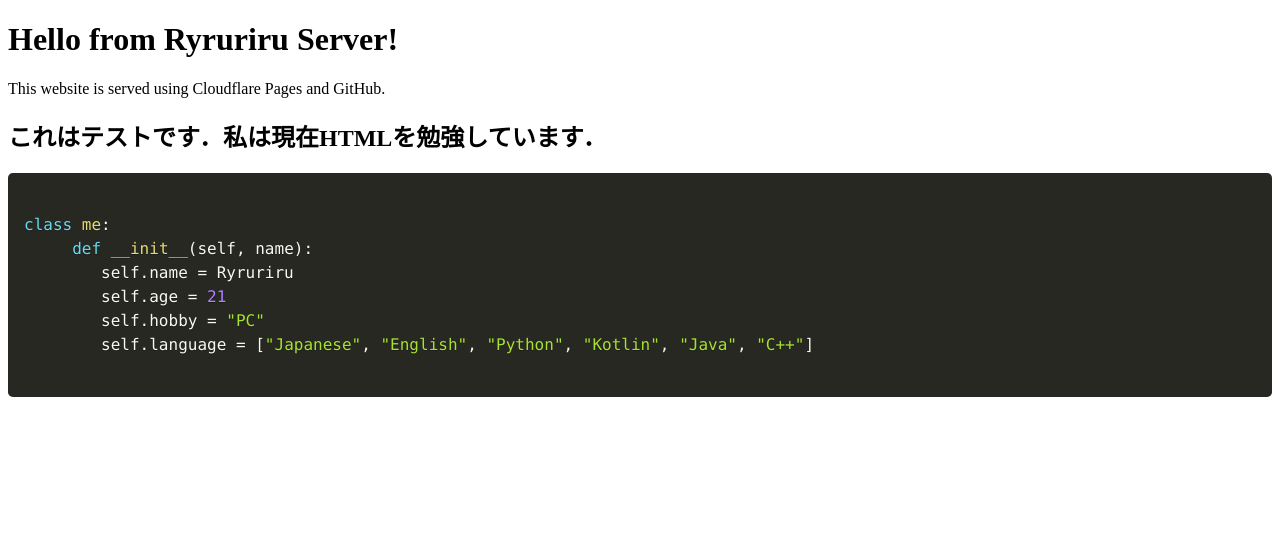
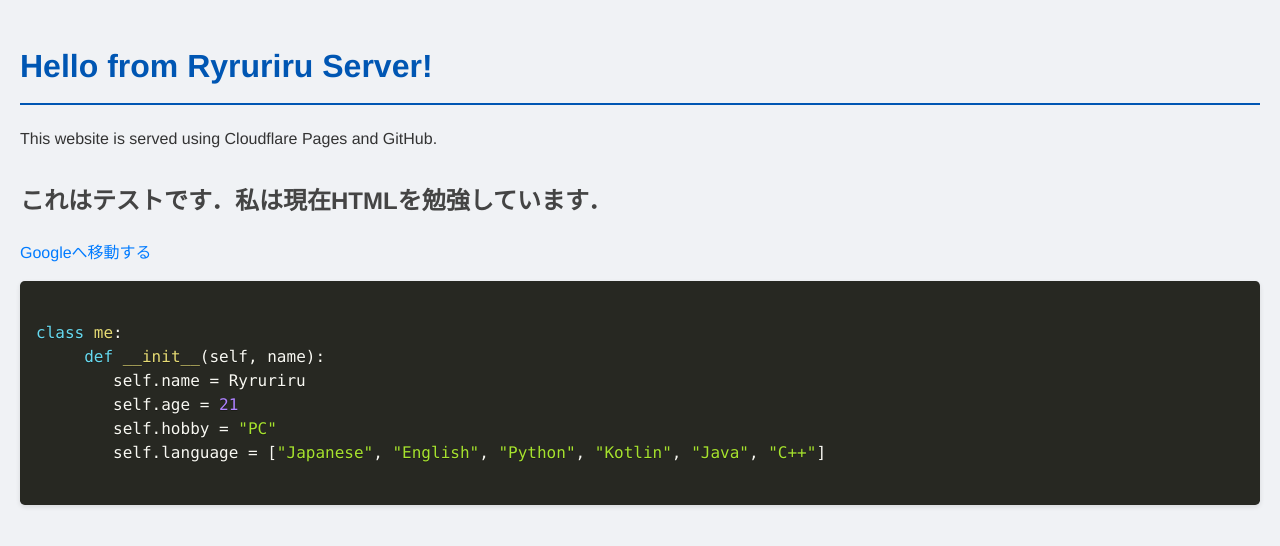
Before and after one commit to Ryruriru/my-profile, a plain HTML site: page index.html in a window 1280 px wide. Drawn offline with nearby package versions, Linux system fonts and the light colour scheme.

Commit message:
CSSファイル追加してみた

```diff
--- a/index.html
+++ b/index.html
@@ -3,6 +3,7 @@
 <head>
     <title>ryruriru.com - home</title>
     <meta charset="UTF-8">
+    <link rel="stylesheet" href="style.css">
 
 <link href="https://cdnjs.cloudflare.com/ajax/libs/prism/1.29.0/themes/prism-okaidia.min.css" rel="stylesheet" />
 </head>
@@ -10,6 +11,10 @@
     <h1>Hello from Ryruriru  Server!</h1>
     <p>This website is served using Cloudflare Pages and GitHub.</p>
     <h2>これはテストです．私は現在HTMLを勉強しています． </h2>
+
+    <p>
+        <a href="https://google.com">Googleへ移動する</a>
+    </p>
 
 <pre><code class="language-python">
 class me:
--- /dev/null
+++ b/style.css
@@ -0,0 +1,38 @@
+body {
+    font-family: "Helvetica Neue", Arial, "Hiragino Kaku Gothic ProN", "Hiragino Sans", Meiryo, sans-serif;
+    background-color: #f0f2f5;
+    color: #333;
+    line-height: 1.6;
+    margin: 0;
+    padding: 20px;
+}
+
+h1 {
+    color: #0056b3;
+    border-bottom: 2px solid #0056b3;
+    padding-bottom: 10px;
+}
+
+h2 {
+    color: #444;
+    margin-top: 30px;
+}
+
+p {
+    margin-bottom: 15px;
+}
+
+a {
+    color: #007bff;
+    text-decoration: none;
+}
+
+a:hover {
+    text-decoration: underline;
+}
+
+/* コードブロックの見た目を少し調整 */
+pre {
+    border-radius: 5px;
+    box-shadow: 0 2px 5px rgba(0,0,0,0.1);
+}
```
